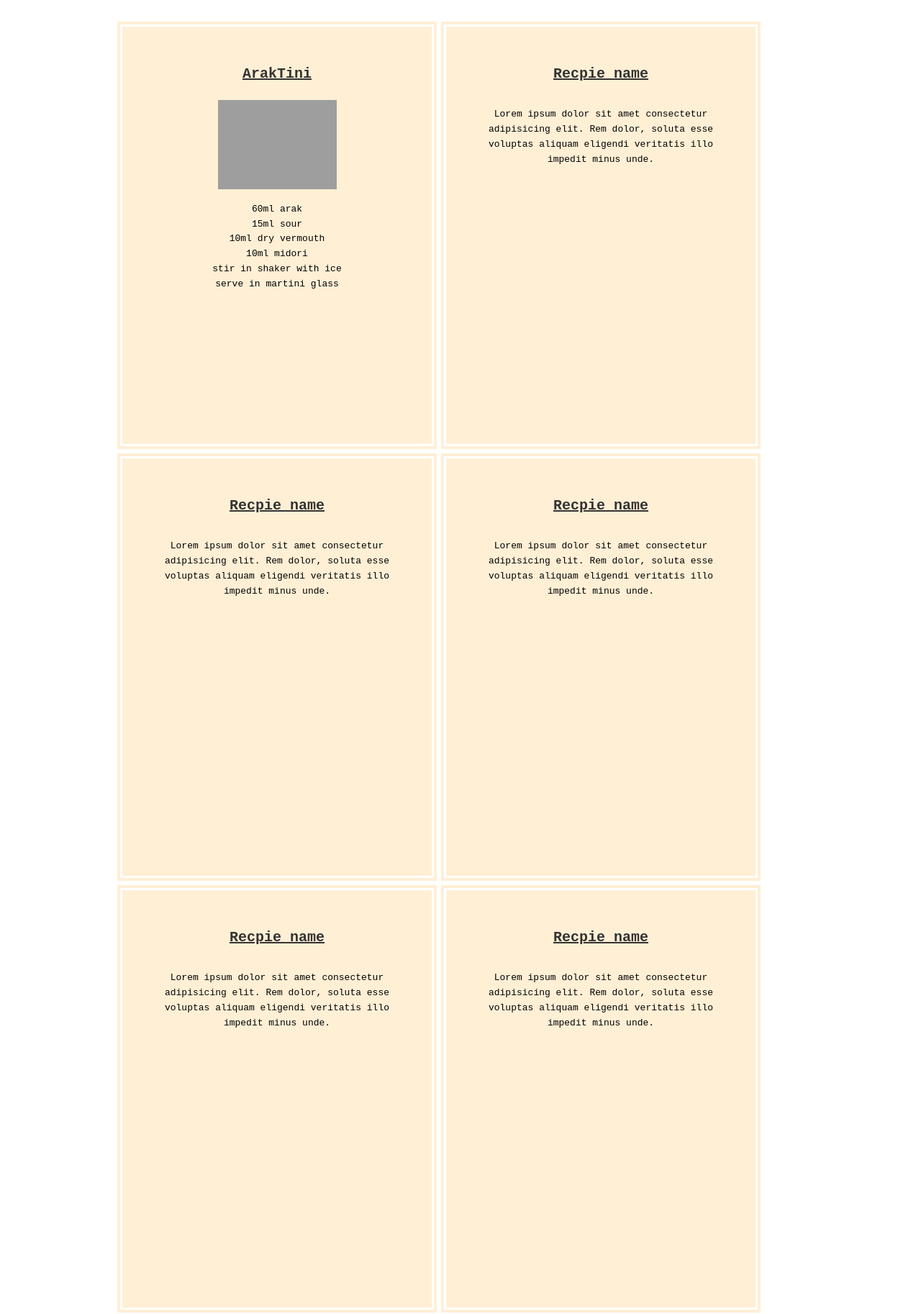
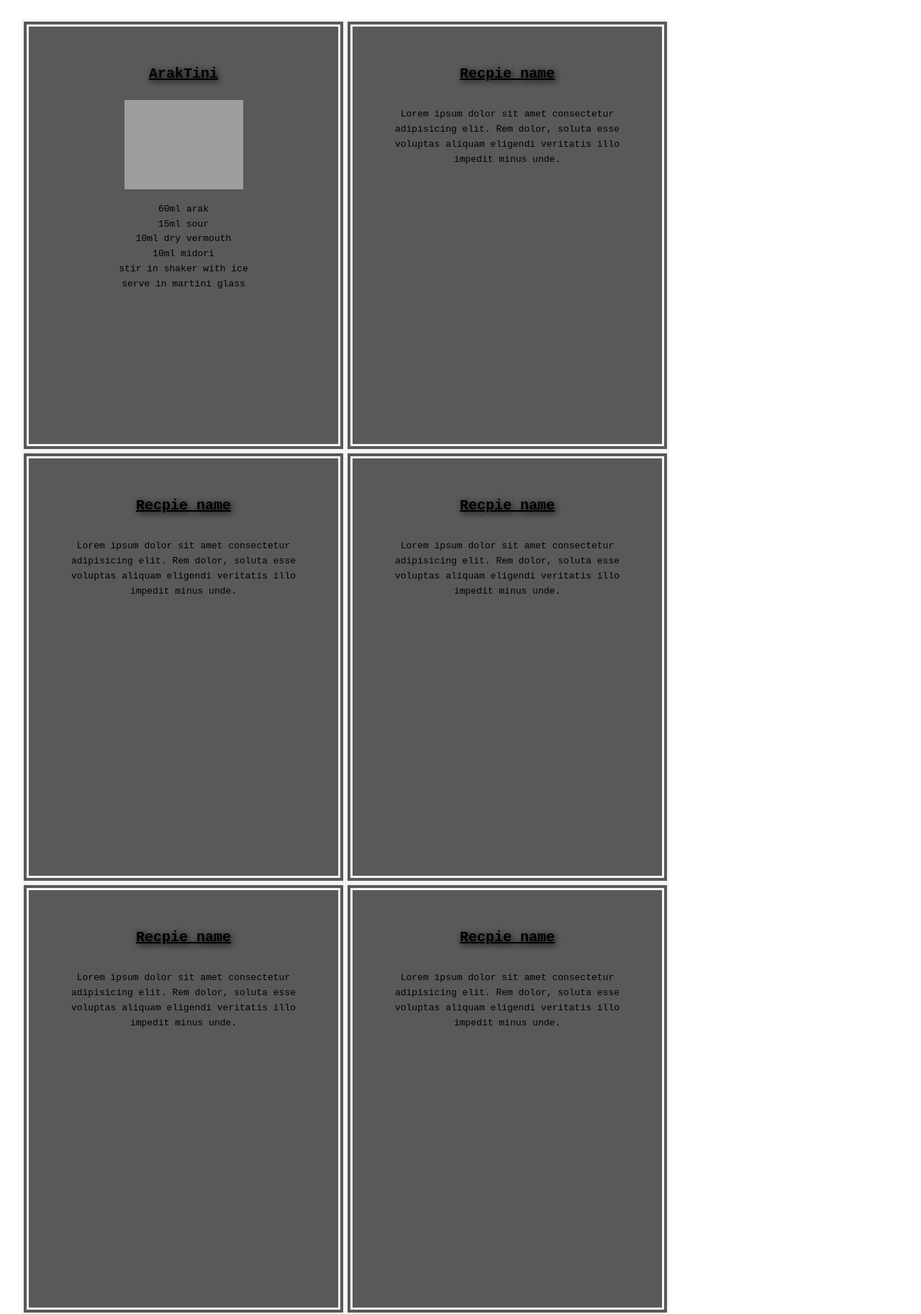
Before and after one commit to ashtamker/drink-think-web, a plain HTML site: page recipe.html in a window 1280 px wide. Shown: the part 94-1920 px from the top of the page at 72% size. Drawn offline with Linux system fonts and the light colour scheme; grey boxes are pictures that could not be loaded.

Commit message:
update color

```diff
--- a/css/style.css
+++ b/css/style.css
@@ -2,6 +2,13 @@
     margin: 0;
     padding: 0;
     box-sizing: border-box;
+}
+
+:root {
+  --basic-color: #AE0A00;
+  --bgr-color: #5A5858;
+  --card-size-hight: 600px;
+  --card-size-width: 450px;
 }
 body {
     font-family: monospace;
@@ -34,7 +41,7 @@ p {
     display: inline-block;
     font-size: 20px;
     color: black;
-    background-color: brown;
+    background-color: var(--basic-color);
     padding: 10px 15px;
     border: 2px solid gray;
     cursor: pointer;
@@ -170,8 +177,9 @@ p {
     width: 33.3%;
     padding: 50px;
     text-align: center;
-    background-color: dodgerblue;
-    border: 10px double white;
+    background-color: var(--basic-color);
+    border: 10px double whitesmoke;
+    color: black;
 }
 
 .box i {
@@ -183,44 +191,47 @@ p {
     padding: 20px;
 }
 
+
 .container-main {
-    max-width: 960px;
-    margin: 30px auto;
+    max-width: 100vw;
+    margin: 30px ;
+    margin-left: 30px;
 }
 
 .container-main .box {
-    background-color: papayawhip;
+    background-color: var(--bgr-color);
 }
 
 div #recipe-1 {
-    height: 600px;
-    width: 450px;
+    height: var(--card-size-hight);
+    width: var(--card-size-width);
 
 }
 
 div #recipe-2 {
-    height: 600px;
-    width: 450px;
+    height: var(--card-size-hight);
+    width: var(--card-size-width);
 }
 div #recipe-3 {
-    height: 600px;
-    width: 450px;
+    height: var(--card-size-hight);
+    width: var(--card-size-width);
 }
 div #recipe-4 {
-    height: 600px;
-    width: 450px;
+    height: var(--card-size-hight);
+    width: var(--card-size-width);
 }
 div #recipe-5 {
-    height: 600px;
-    width: 450px;
+    height: var(--card-size-hight);
+    width: var(--card-size-width);
 }
 div #recipe-6 {
-    height: 600px;
-    width: 450px;
+    height: var(--card-size-hight);
+    width: var(--card-size-width);
 }
 
 .box h3 {
-    color: #333;
+    color: black;
     text-decoration: underline;
     font-size: 20px;
+    text-shadow: 2px 2px 8px black  ;
 }
```
Also changed, not shown: 2 other files.
